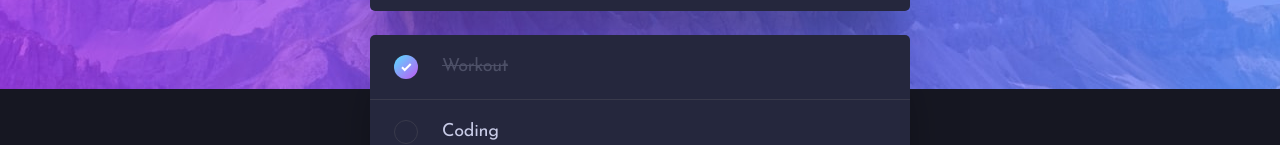
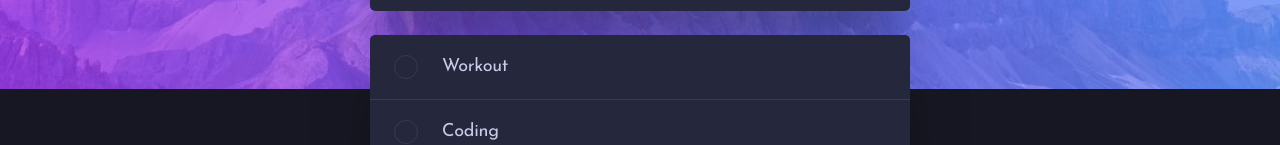
Before and after one commit to Lisviks/todo-app-frontendmentor, a Next.js app: page / in a window 1280 px wide. Shown: the part 211-356 px from the top of the page. Built offline with nearby package versions, Linux system fonts and the light colour scheme.

Commit message:
set todo complete

```diff
--- a/src/components/AddTodo.tsx
+++ b/src/components/AddTodo.tsx
@@ -1,9 +1,7 @@
-import Checkbox from './Checkbox';
-
 export default function AddTodo() {
   return (
     <div className='input-field'>
-      <Checkbox checked={false} />
+      <div className={'checkbox'}></div>
       <input type='text' placeholder='Create a new todo...' />
     </div>
   );
--- a/src/components/Checkbox.tsx
+++ b/src/components/Checkbox.tsx
@@ -1,11 +1,7 @@
-interface Props {
-  checked: boolean;
+import { useState } from 'react';
+
+export default function Checkbox() {
+  const [complete, setComplete] = useState(false);
+
+  return <div className={`checkbox ${complete && 'checked'}`} onClick={() => setComplete(!complete)}></div>;
 }
-
-export default function Checkbox({ checked }: Props) {
-  return (
-    <div className={`checkbox ${checked && 'checked'}`}>
-      <input type='checkbox' checked={checked} />
-    </div>
-  );
-}
--- a/src/styles/globals.scss
+++ b/src/styles/globals.scss
@@ -158,6 +158,7 @@
       letter-spacing: -0.166667px;
       color: var(--main-font);
       margin-left: 0.75rem;
+      transition: all 0.3s ease;
     }
 
     img {
```
